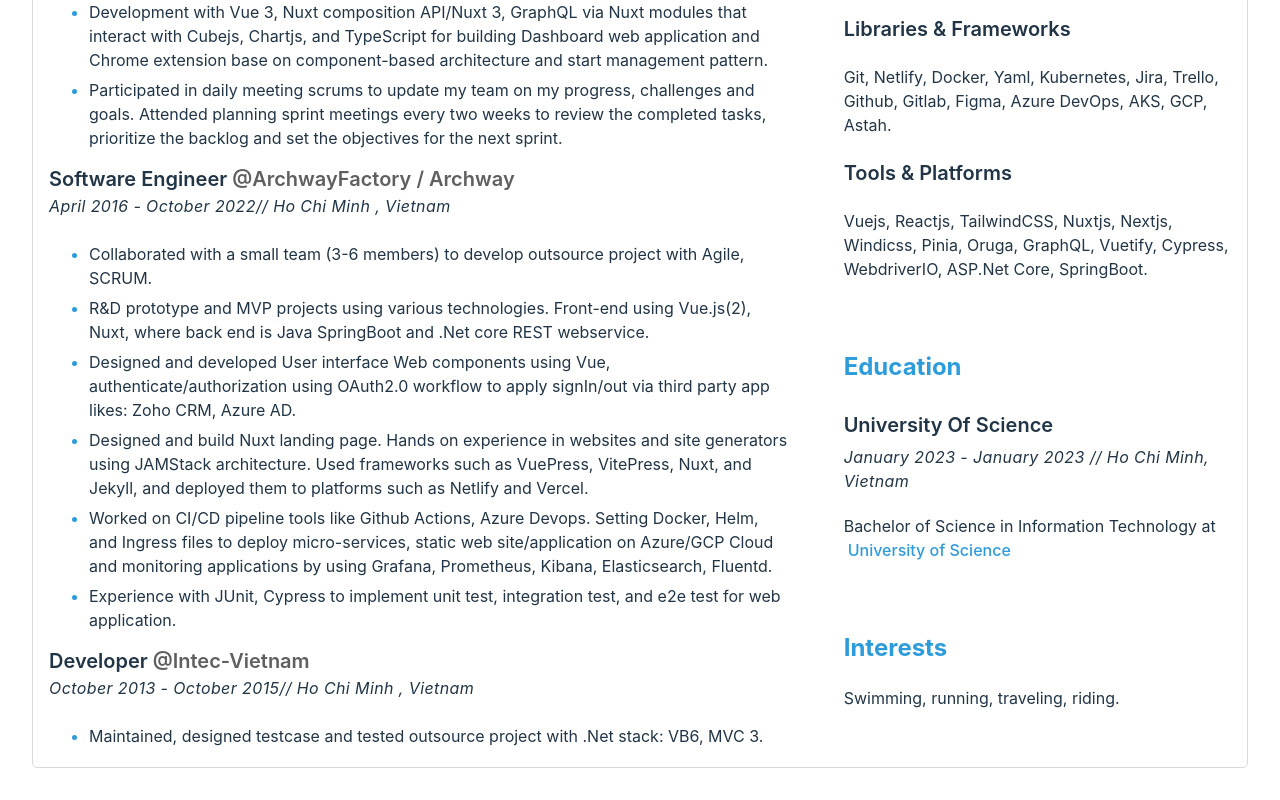
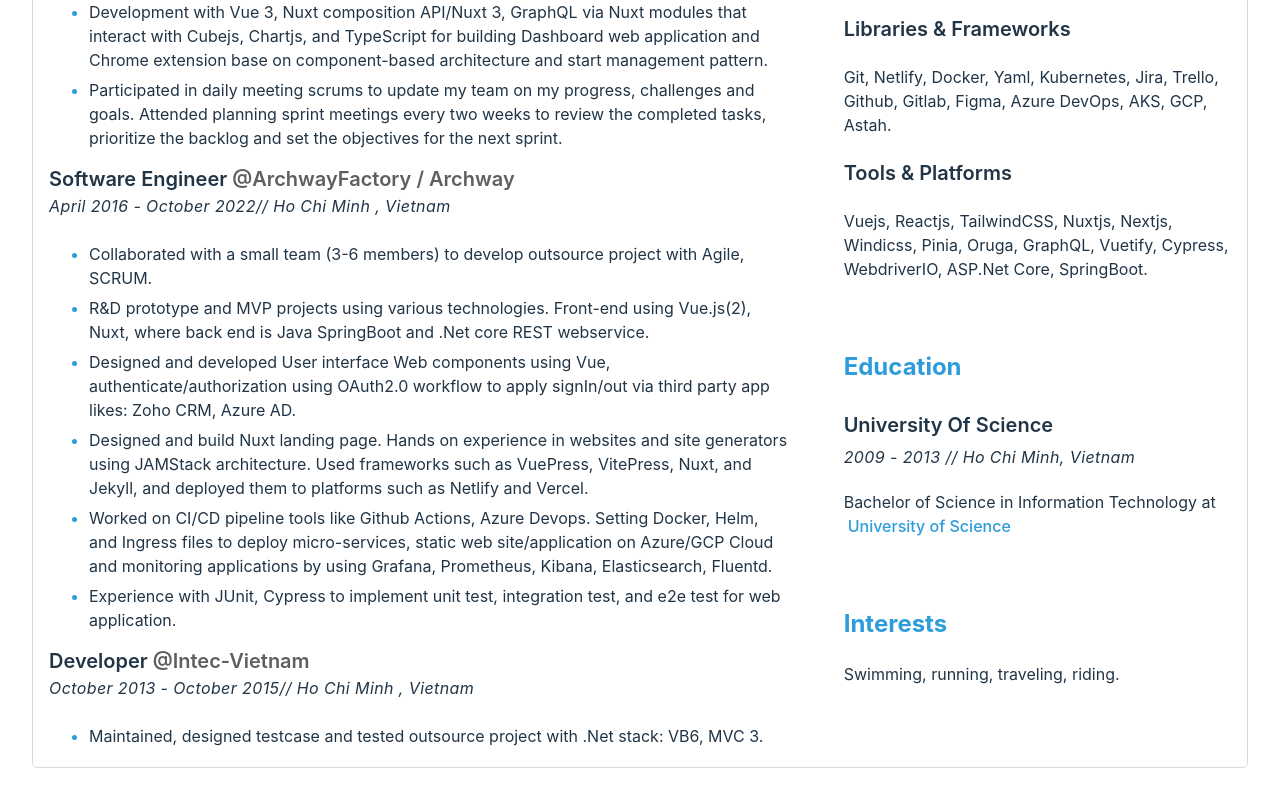
Before and after one commit to vienpt/vienpham-cv, a React (Vite) app: page / in a window 1280 px wide. Shown: the part 768-1568 px from the top of the page. Built offline with nearby package versions, Linux system fonts and the light colour scheme.

Commit message:
fix: update feedback education

```diff
--- a/components/EducationSection.tsx
+++ b/components/EducationSection.tsx
@@ -10,7 +10,7 @@
       </span>
       <span className="cv-journey__skill-edu-interest-date">
         {
-          `${convertWorkingTime(props.periodTime.startDate)} - ${convertWorkingTime(props.periodTime.endDate)}
+          `2009 - 2013
           // ${props.city}, ${props.country}`
         }
       </span>
--- a/data.ts
+++ b/data.ts
@@ -147,8 +147,8 @@
     city: 'Ho Chi Minh',
     country: 'Vietnam',
     periodTime: {
-      startDate: String(new Date().getFullYear()), // 2009
-      endDate: String(new Date().getFullYear()), // 2013
+      startDate: '2009-08', // 2009
+      endDate: '2013', // 2013
     },
     title: 'Bachelor of Science in Information Technology',
     url: 'https://www.hcmus.edu.vn',
```
